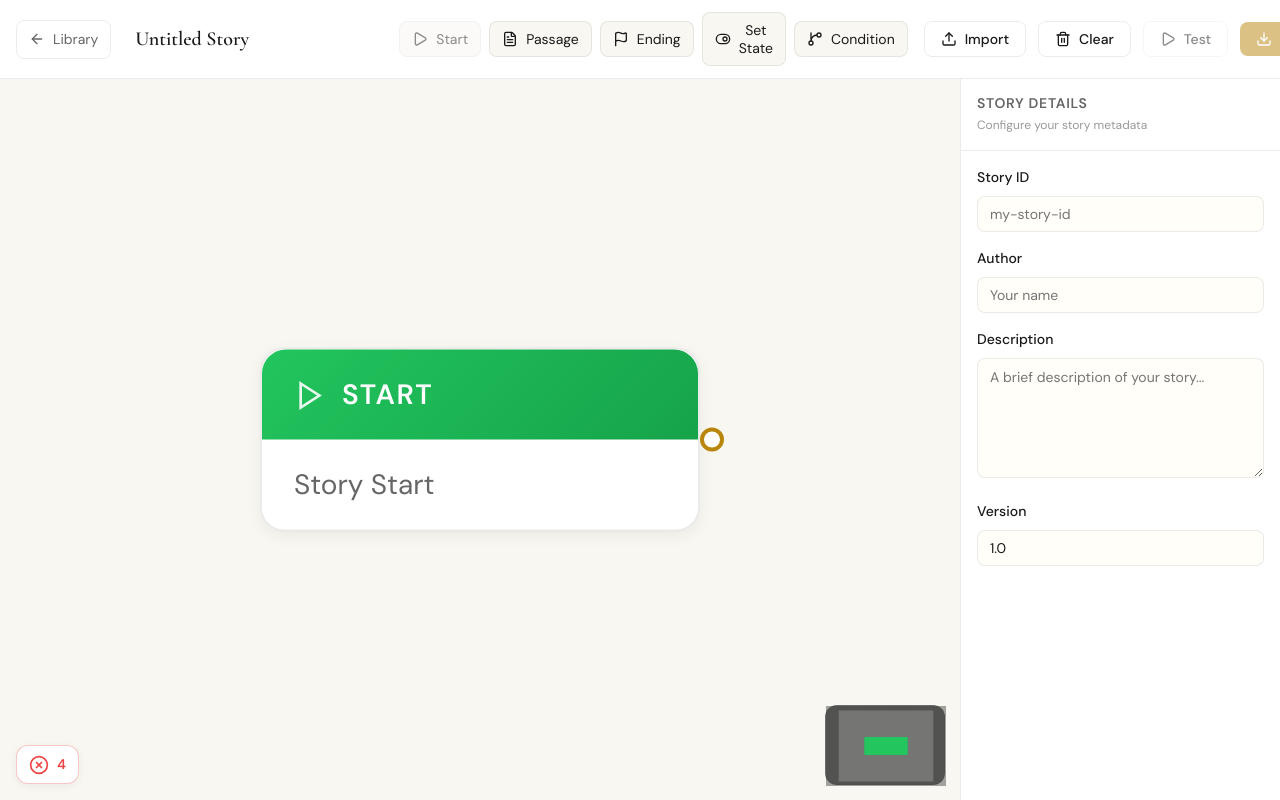
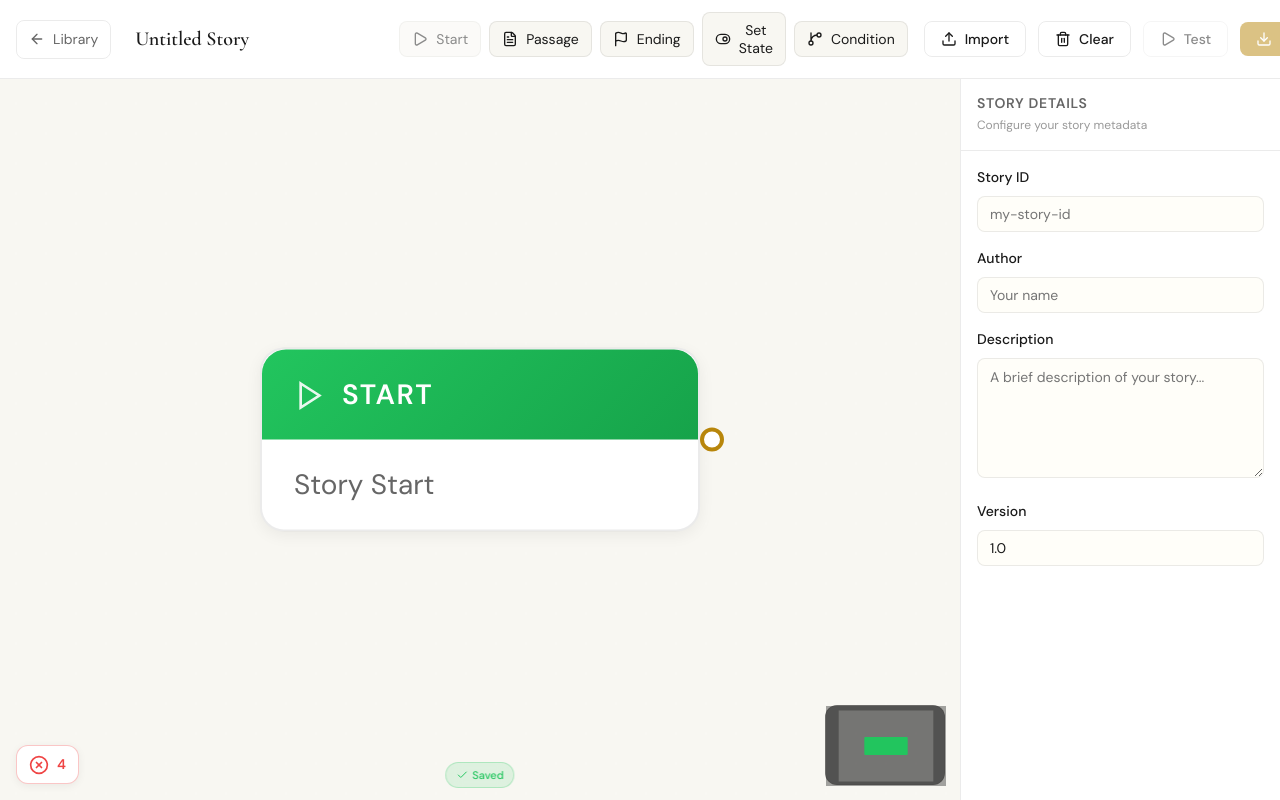
Before and after one commit to j-kappa/choose-adventure, a React (Vite) app: page /builder in a window 1280 px wide. Both pictures are taken after a click on the button "Start". Built offline with nearby package versions, Linux system fonts and the light colour scheme; a web font is replaced by a local one.

Commit message:
Add saved indicator in StoryBuilder component to notify users of saved changes. Enhance node positioning logic for better layout management and update CSS for new styles.

```diff
--- a/src/components/StoryBuilder/StoryBuilder.module.css
+++ b/src/components/StoryBuilder/StoryBuilder.module.css
@@ -196,6 +196,39 @@
 .canvas :global(.react-flow__connection-line) {
   stroke: var(--color-accent) !important;
   stroke-width: 2px !important;
+}
+
+/* Saved indicator pill */
+.savedIndicator {
+  position: absolute;
+  bottom: var(--space-3);
+  left: 50%;
+  transform: translateX(-50%);
+  display: flex;
+  align-items: center;
+  gap: var(--space-1);
+  padding: 4px 10px;
+  background: rgba(34, 197, 94, 0.12);
+  border: 1px solid rgba(34, 197, 94, 0.25);
+  border-radius: var(--radius-full, 9999px);
+  color: #22c55e;
+  font-family: var(--font-ui);
+  font-size: 11px;
+  font-weight: 500;
+  backdrop-filter: blur(8px);
+  animation: fadeInUp 0.3s ease;
+  z-index: 10;
+}
+
+@keyframes fadeInUp {
+  from {
+    opacity: 0;
+    transform: translateX(-50%) translateY(10px);
+  }
+  to {
+    opacity: 1;
+    transform: translateX(-50%) translateY(0);
+  }
 }
 
 /* Empty state */
--- a/src/components/StoryBuilder/StoryBuilder.tsx
+++ b/src/components/StoryBuilder/StoryBuilder.tsx
@@ -1,4 +1,4 @@
-import { useCallback, useState, useMemo, useRef } from 'react';
+import { useCallback, useState, useMemo, useRef, useEffect } from 'react';
 import {
   ReactFlow,
   ReactFlowProvider,
@@ -8,7 +8,7 @@ import {
   type NodeMouseHandler,
 } from '@xyflow/react';
 import '@xyflow/react/dist/style.css';
-import { BookOpen } from 'lucide-react';
+import { BookOpen, Check } from 'lucide-react';
 
 import { StoryBuilderProvider, useStoryBuilderContext, type BuilderNode, type BuilderEdge } from '../../context/StoryBuilderContext';
 import { nodeTypes } from './nodes';
@@ -44,6 +44,7 @@ function StoryBuilderContent() {
     selectedNodeId,
     importStory,
     addNodeWithConnection,
+    isDirty,
   } = useStoryBuilderContext();
 
   const { screenToFlowPosition } = useReactFlow();
@@ -52,6 +53,18 @@ function StoryBuilderContent() {
   const [showImportDialog, setShowImportDialog] = useState(false);
   const [showPreview, setShowPreview] = useState(false);
   const [pendingConnection, setPendingConnection] = useState<PendingConnection | null>(null);
+  const [showSavedIndicator, setShowSavedIndicator] = useState(false);
+  const wasDirtyRef = useRef(false);
+
+  // Show saved indicator when isDirty changes from true to false
+  useEffect(() => {
+    if (wasDirtyRef.current && !isDirty && nodes.length > 0) {
+      setShowSavedIndicator(true);
+      const timer = setTimeout(() => setShowSavedIndicator(false), 2000);
+      return () => clearTimeout(timer);
+    }
+    wasDirtyRef.current = isDirty;
+  }, [isDirty, nodes.length]);
 
   // Track the connection source during drag
   const connectingNodeId = useRef<string | null>(null);
@@ -243,6 +256,13 @@ function StoryBuilderContent() {
           )}
 
           <ValidationIndicator errors={errors} warnings={warnings} />
+
+          {showSavedIndicator && (
+            <div className={styles.savedIndicator}>
+              <Check size={12} />
+              Saved
+            </div>
+          )}
         </div>
 
         <div className={styles.sidePanel}>
--- a/src/components/StoryBuilder/toolbar/BuilderToolbar.tsx
+++ b/src/components/StoryBuilder/toolbar/BuilderToolbar.tsx
@@ -14,16 +14,27 @@ interface BuilderToolbarProps {
 }
 
 export function BuilderToolbar({ onExport, onImport, onTest, hasErrors, canTest }: BuilderToolbarProps) {
-  const { metadata, setMetadata, addNode, nodes, clearCanvas, isDirty } = useStoryBuilderContext();
+  const { metadata, setMetadata, addNode, nodes, clearCanvas } = useStoryBuilderContext();
 
   const handleAddNode = useCallback((type: string) => {
-    // Calculate position for new node (center of viewport with offset)
-    const existingOfType = nodes.filter(n => n.type === type).length;
-    const position = {
-      x: 100 + (existingOfType * 50),
-      y: 100 + (existingOfType * 30),
-    };
-    addNode(type, position);
+    // Node width + 40px gap (nodes are 220-280px wide)
+    const nodeSpacing = 300;
+
+    if (nodes.length === 0) {
+      // First node - place at starting position
+      addNode(type, { x: 100, y: 100 });
+    } else {
+      // Find the rightmost node position
+      const rightmostX = Math.max(...nodes.map(n => n.position.x));
+      const rightmostNode = nodes.find(n => n.position.x === rightmostX)!;
+
+      // Place new node to the right with fixed spacing
+      const position = {
+        x: rightmostX + nodeSpacing,
+        y: rightmostNode.position.y,
+      };
+      addNode(type, position);
+    }
   }, [addNode, nodes]);
 
   const handleTitleChange = useCallback((e: React.ChangeEvent<HTMLInputElement>) => {
@@ -47,12 +58,6 @@ export function BuilderToolbar({ onExport, onImport, onTest, hasErrors, canTest
           onChange={handleTitleChange}
           placeholder="Untitled Story"
         />
-
-        {isDirty && (
-          <span style={{ fontSize: 'var(--text-xs)', color: 'var(--color-text-subtle)' }}>
-            Unsaved changes
-          </span>
-        )}
       </div>
 
       <div className={styles.toolbarCenter}>
--- a/src/context/StoryBuilderContext.tsx
+++ b/src/context/StoryBuilderContext.tsx
@@ -208,18 +208,14 @@ export function StoryBuilderProvider({ children }: StoryBuilderProviderProps) {
     setIsDirty(true);
   }, [setEdges]);
 
-  // Check if a position overlaps with existing nodes
+  // Check if a position overlaps with existing nodes and find a clear spot
   const findNonOverlappingPosition = useCallback((
     initialPos: { x: number; y: number },
     existingNodes: BuilderNode[]
   ): { x: number; y: number } => {
     const nodeWidth = 280;
-    const nodeHeight = 150;
-    const padding = 20;
-
-    let pos = { ...initialPos };
-    let attempts = 0;
-    const maxAttempts = 50;
+    const nodeHeight = 180;
+    const minGap = 10; // Just prevent actual overlaps
 
     const overlaps = (testPos: { x: number; y: number }) => {
       return existingNodes.some((node) => {
@@ -228,25 +224,26 @@ export function StoryBuilderProvider({ children }: StoryBuilderProviderProps) {
         const testRight = testPos.x + nodeWidth;
         const testBottom = testPos.y + nodeHeight;
 
-        return !(testPos.x > nodeRight + padding ||
-                 testRight < node.position.x - padding ||
-                 testPos.y > nodeBottom + padding ||
-                 testBottom < node.position.y - padding);
+        // Check if boxes overlap (with small buffer)
+        const xOverlap = testPos.x < nodeRight + minGap && testRight > node.position.x - minGap;
+        const yOverlap = testPos.y < nodeBottom + minGap && testBottom > node.position.y - minGap;
+
+        return xOverlap && yOverlap;
       });
     };
 
     // If no overlap, return original position
-    if (!overlaps(pos)) {
-      return pos;
+    if (!overlaps(initialPos)) {
+      return initialPos;
     }
 
-    // Try to find a non-overlapping position
-    while (overlaps(pos) && attempts < maxAttempts) {
-      // Move down and slightly right for each attempt
-      pos = {
-        x: initialPos.x + (attempts % 5) * (nodeWidth + padding),
-        y: initialPos.y + Math.floor(attempts / 5) * (nodeHeight + padding),
-      };
+    // Keep shifting right until we find a clear spot
+    let pos = { ...initialPos };
+    const shiftAmount = 300;
+    let attempts = 0;
+
+    while (overlaps(pos) && attempts < 20) {
+      pos.x += shiftAmount;
       attempts++;
     }
 
```
